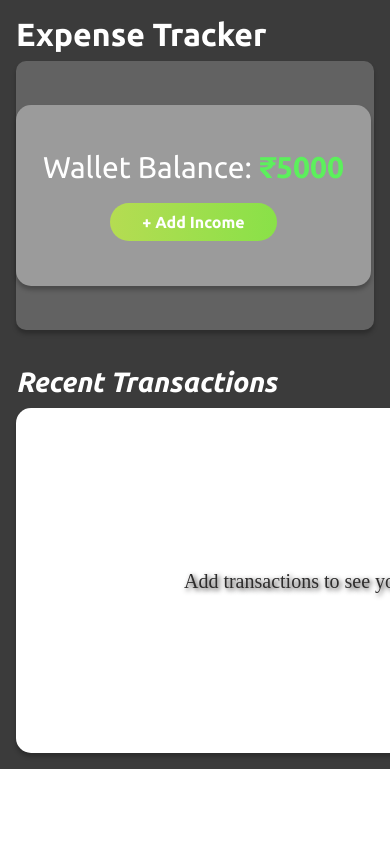
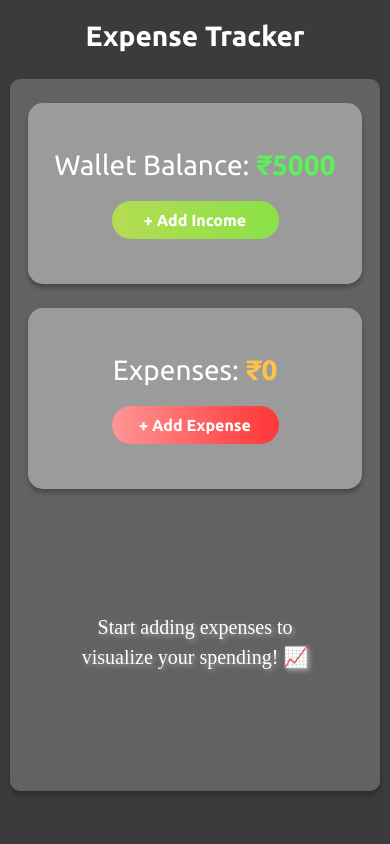
Before and after one commit to dipanshusolanki/criodoExpenseTracker, a React (Vite) app: page / in a window 390 px wide. Shown: the top 844 px of the page. Built offline with nearby package versions, Linux system fonts and the light colour scheme; a web font is replaced by a local one.

Commit message:
Added Mobile Screen Breakpoint Responsiveness

```diff
--- a/src/App.css
+++ b/src/App.css
@@ -39,6 +39,8 @@
   border-radius: 15px;
   display: flex;
   gap: 49px;
+  flex-wrap: wrap;
+  justify-content: center;
   /* border: 1px solid white ; */
 }
 
@@ -79,19 +81,24 @@
 
 .bottom {
   display: flex;
-  gap: 29px;
+  /* gap: 10px; */
+  width: 100vw;
+  justify-content: flex-start;
+  align-items: flex-start;
 }
 
 .transactions {
   display: flex;
   flex-direction: column;
   gap: 10px;
+  width: 60%;
 }
 
 .expenses {
   display: flex;
   flex-direction: column;
   gap: 10px;
+  width: 35%;
 }
 
 .secondaryheading {
@@ -103,7 +110,8 @@
 }
 
 .transactioncontent {
-  width: 738px;
+  /* width: 738px; */
+  width: 95%;
   height: 345px;
   border-radius: 15px;
   background-color: #ffffff;
@@ -116,7 +124,8 @@
 }
 
 .expensecontent {
-  width: 417px;
+  /* width: 417px; */
+  width: 100%;
   height: 345px;
   border-radius: 15px;
   background-color: #ffffff;
@@ -127,3 +136,126 @@
 .notification {
   font-family: "Open Sans", sans-serif;
 }
+
+/* Responsive Breakpoints */
+
+/* 1 - Mobiles */
+@media not all and (min-width: 640px) {
+  .main {
+    background-color: #3b3b3b;
+    width: 100vw;
+    /* height: max(fit-content,100vh); */
+    overflow: hidden;
+    padding: 0.5rem;
+    font-family: "Ubuntu", sans-serif;
+    display: flex;
+    flex-direction: column;
+    align-items: center;
+    justify-content: flex-start;
+    gap: 9px;
+  }
+
+  .heading {
+    font-weight: 700;
+    font-size: 28px;
+    line-height: 36px;
+    color: #ffffff;
+    margin: 0.6rem 0 1rem 0;
+  }
+
+  .top {
+    /* border: 1px solid white; */
+    height: fit-content;
+    width: 95vw;
+    margin: 0 auto;
+    border-radius: 10px;
+    box-shadow: 0px 4px 4px 0px rgba(0, 0, 0, 0.25);
+    background-color: #626262;
+    display: flex;
+    flex-direction: column;
+    align-items: center;
+    justify-content: flex-start;
+    margin-bottom: 28px;
+    gap: 1.75rem;
+    padding: 1.5rem 0;
+  }
+
+  .balanceandexpenses {
+    width: 100%;
+    height: auto;
+    border-radius: 15px;
+    display: flex;
+    flex-direction: column;
+    gap: 1.5rem;
+    justify-content: flex-start;
+    align-items: center;
+  }
+
+  .piesection {
+    /* border: 1px solid white; */
+    width: 100%;
+  }
+
+  .bottom {
+    display: flex;
+    flex-direction: column;
+    gap: 5rem;
+    width: 95vw;
+    height: fit-content;
+    justify-content: flex-start;
+    align-items: center;
+    padding: 1.5rem 0;
+    margin: 0 auto;
+  }
+
+  .transactions {
+    width: 100%;
+    display: flex;
+    flex-direction: column;
+    gap: 0.75rem;
+    justify-content: flex-start;
+    align-items: center;
+  }
+
+  .expenses {
+    display: flex;
+    flex-direction: column;
+    gap: 0.75rem;
+    width: 100%;
+    justify-content: flex-start;
+    align-items: center;
+  }
+
+  .secondaryheading {
+    color: #ffffff;
+    font-weight: 700;
+    font-style: italic;
+    font-size: 24px;
+    line-height: 32px;
+  }
+
+  .transactioncontent {
+    /* width: 738px; */
+    width: 100%;
+    /* padding: 0 0 4rem 0; */
+    /* height: calc(min-content + 225px); */
+    border-radius: 15px;
+    background-color: #ffffff;
+    box-shadow: 0px 4px 4px 0px rgba(0, 0, 0, 0.25);
+    display: flex;
+    flex-direction: column;
+    justify-content: flex-start;
+    align-items: center;
+    position: relative;
+  }
+
+  .expensecontent {
+    /* width: 417px; */
+    width: 100%;
+    /* height: 345px; */
+    border-radius: 15px;
+    background-color: #ffffff;
+    box-shadow: 0px 4px 4px 0px rgba(0, 0, 0, 0.25);
+    font-family: "Open Sans", sans-serif;
+  }
+}
--- a/src/components/Pagination.css
+++ b/src/components/Pagination.css
@@ -1,35 +1,35 @@
-.pagination{
+.pagination {
   position: absolute;
-    bottom:10px;
-    display:flex;
+  bottom: 10px;
+  display: flex;
   justify-content: center;
   align-items: center;
   gap: 12px;
 }
 
-.pagination button{
+.pagination button {
   width: 37px;
   height: 37px;
   border-radius: 15px;
   border: 0;
   box-shadow: 0px 4px 4px 0px #00000040;
-    background: linear-gradient(0deg, #F1F1F1, #F1F1F1);
+  background: linear-gradient(0deg, #f1f1f1, #f1f1f1);
   display: flex;
   justify-content: center;
   align-items: center;
 }
 
-.pagination button>svg{
+.pagination button > svg {
   width: 24px;
   height: 24px;
   border-radius: 15px;
 }
 
-.pagination span{
+.pagination span {
   width: 37px;
   height: 37px;
   border-radius: 5px;
-    background-color: #43967B;
+  background-color: #43967b;
   box-shadow: 0px 4px 4px 0px #00000040;
   display: flex;
   justify-content: center;
@@ -39,5 +39,14 @@
   font-weight: 400;
   line-height: 27px;
   text-align: left;
-    color: #FFFFFF;
+  color: #ffffff;
 }
+
+/* Responsive Breakpoints */
+
+/* 1 - Mobiles */
+@media not all and (min-width: 640px) {
+  .pagination {
+    bottom: -50px;
+  }
+}
--- a/src/components/TransactionItem.css
+++ b/src/components/TransactionItem.css
@@ -1,81 +1,79 @@
-.transactionItem{
+.transactionItem {
   /* border: 1px solid black; */
   width: 95%;
   margin-top: 37px;
   margin-bottom: 9px;
   display: flex;
   justify-content: space-between;
-
 }
 
-.transactionDetails{
+.transactionDetails {
   display: flex;
   gap: 17px;
   align-items: center;
   /* border: 1px solid black; */
 }
 
-.transactionIcon{
+.transactionIcon {
   width: 38px;
   height: 38px;
   border-radius: 50%;
-    background-color: #D9D9D9;
+  background-color: #d9d9d9;
   display: flex;
   justify-content: center;
   align-items: center;
-
 }
 
-.transactionTitle{
+.transactionTitle {
   display: flex;
   flex-direction: column;
   gap: 2px;
 }
 
-.transactionName{
+.transactionName {
   font-family: "Open Sans", sans-serif;
   font-size: 16px;
-    font-weight:400;
+  font-weight: 400;
   line-height: 21.79px;
   text-align: left;
   color: #000000;
 }
 
-.transactionDate{
-    font-family: "Open Sans",sans-serif;
+.transactionDate {
+  font-family: "Open Sans", sans-serif;
   font-size: 16px;
   font-weight: 400;
   line-height: 21.79px;
   text-align: left;
-    color: #9B9B9B;
+  color: #9b9b9b;
 }
 
-.transactionIcon >svg{
+.transactionIcon > svg {
   width: 24px;
   height: 24px;
 }
 
-.transactionActions{
+.transactionActions {
   display: flex;
   align-items: center;
   gap: 21px;
 }
 
-.transactionAmount{
-    font-family: "Open Sans",sans-serif;
+.transactionAmount {
+  font-family: "Open Sans", sans-serif;
   font-size: 16px;
   font-weight: 700;
   line-height: 21.79px;
   text-align: left;
-    color:#F4BB4A;
+  color: #f4bb4a;
 }
 
-.actionButtons{
+.actionButtons {
   display: flex;
   gap: 6px;
 }
 
-.actionButtons button{
+.actionButtons button {
   width: 37px;
   height: 37px;
   border: 0;
@@ -83,14 +81,40 @@
   display: flex;
   justify-content: center;
   align-items: center;
-
 }
-.actionButtons button>svg{
+.actionButtons button > svg {
   width: 24px;
   height: 24px;
 }
 
-.transactionDivider{
+.transactionDivider {
   width: 95%;
-    border: 1px solid #9B9B9B
+  border: 1px solid #9b9b9b;
 }
+
+/* Responsive Breakpoints */
+
+/* 1 - Mobiles */
+@media not all and (min-width: 640px) {
+  .transactionItem {
+    /* border: 1px solid black; */
+    width: 95%;
+    margin-top: 30px;
+    margin-bottom: 9px;
+    display: flex;
+    justify-content: space-between;
+  }
+
+  .transactionIcon {
+    min-width: 38px;
+    min-height: 38px;
+  }
+
+  .transactionName {
+    width: 95%;
+    word-wrap: break-word;
+    overflow-wrap: break-word;
+    word-break: break-word;
+    white-space: normal;
+  }
+}
--- a/src/components/WalletDetail.css
+++ b/src/components/WalletDetail.css
@@ -1,9 +1,9 @@
-.box{
+.box {
   width: 355px;
   height: 181px;
   border-radius: 15px;
   box-shadow: 0px 4px 4px 0px rgba(0, 0, 0, 0.25);
-    background: #9B9B9B;
+  background: #9b9b9b;
   display: flex;
   flex-direction: column;
   align-items: center;
@@ -11,12 +11,11 @@
   gap: 19px;
 }
 
-.boxheader{
+.boxheader {
   font-weight: 400;
   font-size: 30px;
   line-height: 34px;
   color: #ffffff;
-
 }
 
 .boxheader > span {
@@ -27,6 +26,33 @@
   color: rgb(92, 240, 92);
 }
 
-.boxheader>.red {
+.boxheader > .red {
   color: rgb(255, 194, 73);
 }
+
+/* Responsive Breakpoints */
+
+/* 1 - Mobiles */
+@media not all and (min-width: 640px) {
+  .box {
+    /* width: 355px; */
+    width: 90%;
+    margin: 0 auto;
+    /* height: 181px; */
+    border-radius: 15px;
+    box-shadow: 0px 4px 4px 0px rgba(0, 0, 0, 0.25);
+    background: #9b9b9b;
+    display: flex;
+    flex-direction: column;
+    align-items: center;
+    justify-content: center;
+    gap: 19px;
+  }
+
+  .boxheader {
+    font-weight: 400;
+    font-size: 28px;
+    line-height: 34px;
+    color: #ffffff;
+  }
+}
```
Lines whose indentation alone changed are shown as unchanged.
